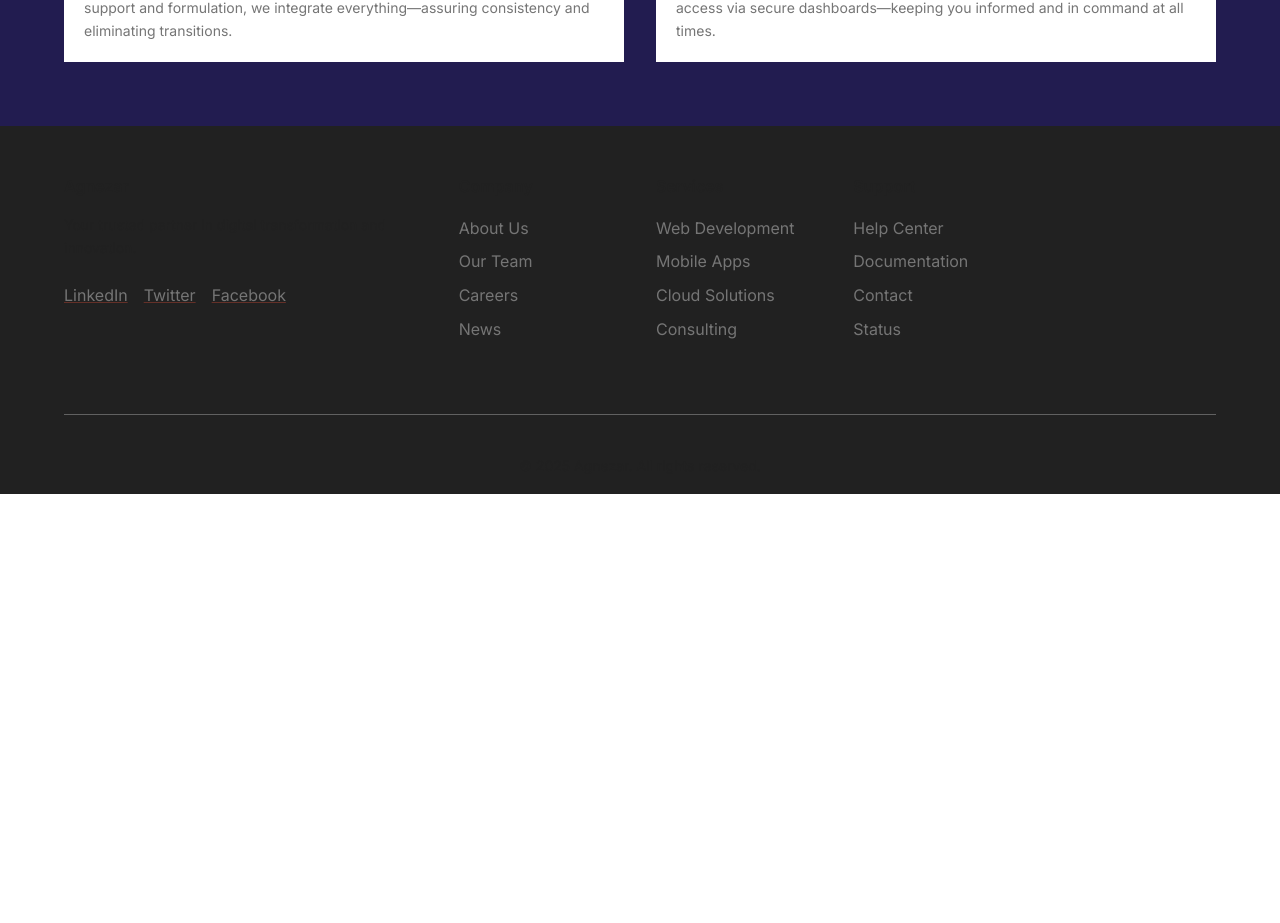
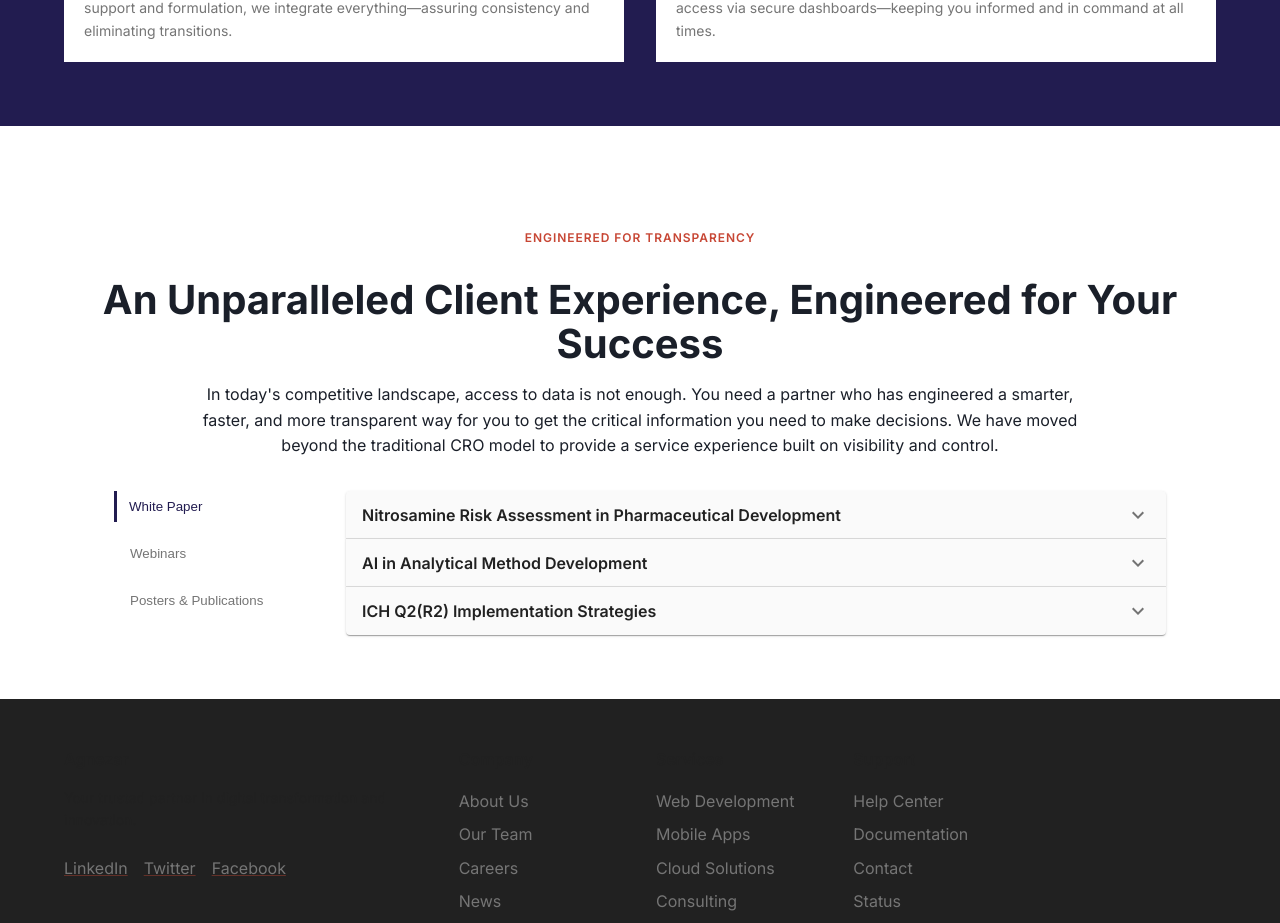
Before and after one commit to anonharish/agnezar, a React (Vite) app: page / in a window 1280 px wide. Shown: the part 2117-3040 px from the top of the page. Before the commit the page ends 2611 px from the top, so only its background shows below. Built offline with nearby package versions, Linux system fonts and the light colour scheme; the HTML template or start-up script is replaced by a standard one.

Commit message:
NO TICKET:implemented the first cut of MakeEverydayStudy

```diff
--- /dev/null
+++ b/src/components/molecules/MakeEveryStudy/MakeEveryStudy.hook.tsx
@@ -0,0 +1,46 @@
+import { useMemo } from 'react';
+
+export interface AccordionItem {
+  id: string;
+  title: string;
+  summary?: string;
+  buttonLabel?: string;
+}
+
+export interface MenuGroup {
+  id: string;
+  label: string;
+  items: AccordionItem[];
+}
+
+export const useMakeEveryStudy = () => {
+  const menu = useMemo(() => ([
+    {
+      id: 'whitepaper',
+      label: 'White Paper',
+      items: [
+        { id: 'wp1', title: 'Nitrosamine Risk Assessment in Pharmaceutical Development', summary: 'Comprehensive guide to detection, mitigation, and regulatory compliance.', buttonLabel: 'Read The Blog' },
+        { id: 'wp2', title: 'AI in Analytical Method Development', summary: 'How predictive modeling accelerates timelines and conserves API.', buttonLabel: 'Read The Blog' },
+        { id: 'wp3', title: 'ICH Q2(R2) Implementation Strategies', summary: 'Practical approaches to the updated analytical validation guideline.', buttonLabel: 'Read The Blog' },
+      ]
+    },
+    {
+      id: 'webinars',
+      label: 'Webinars',
+      items: [
+        { id: 'wb1', title: 'Upcoming Webinar 1', summary: 'Details about webinar 1', buttonLabel: 'Register' },
+        { id: 'wb2', title: 'Upcoming Webinar 2', summary: 'Details about webinar 2', buttonLabel: 'Register' },
+      ]
+    },
+    {
+      id: 'posters',
+      label: 'Posters & Publications',
+      items: [
+        { id: 'pp1', title: 'Poster 1', summary: 'Poster summary 1', buttonLabel: 'View' },
+        { id: 'pp2', title: 'Poster 2', summary: 'Poster summary 2', buttonLabel: 'View' },
+      ]
+    },
+  ]), []);
+
+  return { menu };
+};
--- /dev/null
+++ b/src/components/molecules/MakeEveryStudy/MakeEveryStudy.style.tsx
@@ -0,0 +1,42 @@
+import { styled } from '@mui/material/styles';
+import { Box } from '@mui/material';
+
+export const StyledMakeEvery = styled(Box)(({ theme }) => ({
+  padding: theme.spacing(8, 0),
+}));
+
+export const Inner = styled(Box)(({ theme }) => ({
+  maxWidth: 1100,
+  margin: '0 auto',
+  display: 'flex',
+  gap: theme.spacing(4),
+  padding: theme.spacing(0, 3),
+  [theme.breakpoints.down('md')]: {
+    flexDirection: 'column',
+  },
+}));
+
+export const VerticalMenu = styled(Box)(({ theme }) => ({
+  minWidth: 200,
+  display: 'flex',
+  flexDirection: 'column',
+  gap: theme.spacing(2),
+}));
+
+export const MenuItem = styled('button')(({ theme }) => ({
+  background: 'transparent',
+  border: 'none',
+  textAlign: 'left',
+  padding: theme.spacing(1, 2),
+  cursor: 'pointer',
+  color: theme.palette.text.secondary,
+  '&.active': {
+    color: (theme.palette as any).secondary?.main,
+    borderLeft: `3px solid ${(theme.palette as any).secondary?.main}`,
+    paddingLeft: theme.spacing(1.5),
+  },
+}));
+
+export const AccordionsWrap = styled(Box)(() => ({
+  flex: 1,
+}));
--- /dev/null
+++ b/src/components/molecules/MakeEveryStudy/MakeEveryStudy.tsx
@@ -0,0 +1,41 @@
+import React, { useState } from 'react';
+import { Accordion, AccordionSummary, AccordionDetails, Typography } from '@mui/material';
+import ExpandMoreIcon from '@mui/icons-material/ExpandMore';
+import { useMakeEveryStudy } from './MakeEveryStudy.hook';
+import { StyledMakeEvery, Inner, VerticalMenu, MenuItem, AccordionsWrap } from './MakeEveryStudy.style';
+import { CustomFilledButton } from '@components/atoms';
+import UnParalleled from '../UnParalleled/UnParalleled';
+
+export const MakeEveryStudy: React.FC = () => {
+  const { menu } = useMakeEveryStudy();
+  const [activeMenu, setActiveMenu] = useState(menu[0].id);
+
+  return (
+    <StyledMakeEvery>
+      <UnParalleled/>
+      <Inner>
+        <VerticalMenu>
+          {menu.map(m => (
+            <MenuItem key={m.id} className={m.id === activeMenu ? 'active' : ''} onClick={() => setActiveMenu(m.id)}>{m.label}</MenuItem>
+          ))}
+        </VerticalMenu>
+
+        <AccordionsWrap>
+          {menu.find(m => m.id === activeMenu)?.items.map(item => (
+            <Accordion key={item.id}>
+              <AccordionSummary expandIcon={<ExpandMoreIcon />}>
+                <Typography variant="h6">{item.title}</Typography>
+              </AccordionSummary>
+              <AccordionDetails>
+                <Typography variant="body1" sx={{ mb: 2 }}>{item.summary}</Typography>
+                <CustomFilledButton onClick={() => {}}>{item.buttonLabel}</CustomFilledButton>
+              </AccordionDetails>
+            </Accordion>
+          ))}
+        </AccordionsWrap>
+      </Inner>
+    </StyledMakeEvery>
+  );
+};
+
+export default MakeEveryStudy;
--- a/src/components/molecules/index.ts
+++ b/src/components/molecules/index.ts
@@ -4,6 +4,7 @@ export { Hero } from './Hero';
 export { UnParalleled } from './UnParalleled/UnParalleled';
 export { SpotlightBox } from './SpotlightBox/SpotlightBox';
 export { AgnezerAdvantage } from './AgnezerAdvantage/AgnezerAdvantage';
+export { MakeEveryStudy } from './MakeEveryStudy/MakeEveryStudy';
 export { Footer } from './Footer';
 
 export type { TopBarProps } from './TopBar';
--- a/src/pages/Home/Home.tsx
+++ b/src/pages/Home/Home.tsx
@@ -1,7 +1,7 @@
 import React from 'react';
 import { useHome } from './Home.hook';
 import { StyledHome } from './Home.style';
-import { Hero, SpotlightBox, UnParalleled, AgnezerAdvantage } from '@components/molecules';
+import { Hero, SpotlightBox, UnParalleled, AgnezerAdvantage, MakeEveryStudy } from '@components/molecules';
 
 export const Home: React.FC = () => {
   const {
@@ -29,6 +29,9 @@ export const Home: React.FC = () => {
 
   {/* Agnezer Advantage Section */}
   <AgnezerAdvantage />
+
+  {/* Make Every Study Section */}
+  <MakeEveryStudy />
     </StyledHome>
   );
 };
```
